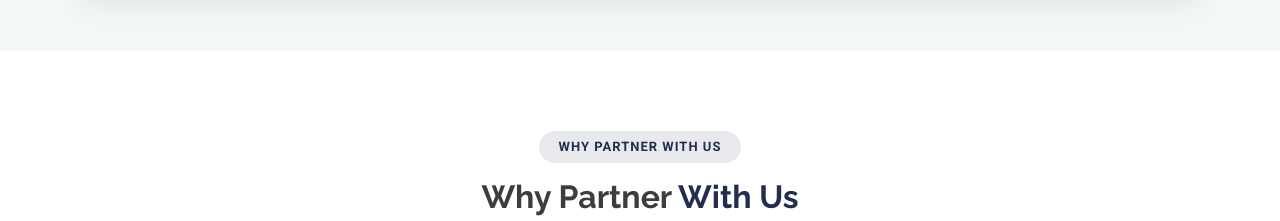
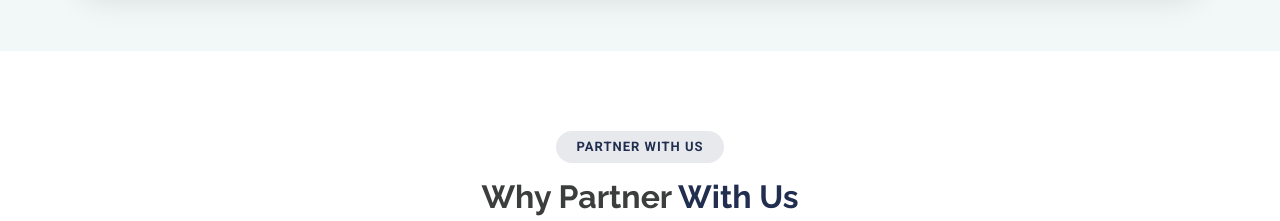
Before and after one commit to GlorifiedIntel/mada-mtc, a plain HTML site: page index.html in a window 1280 px wide. Shown: the part 5120-5341 px from the top of the page. Drawn offline with Linux system fonts and the light colour scheme.

Commit message:
Update index.html

```diff
--- a/index.html
+++ b/index.html
@@ -466,7 +466,7 @@
 
       <!-- Section Title -->
       <div class="container section-title" data-aos="fade-up">
-        <h2>Why Partner With Us</h2>
+        <h2>Partner With Us</h2>
         <div><span>Why Partner</span> <span class="description-title">With Us</span></div>
       </div><!-- End Section Title -->
 
```
